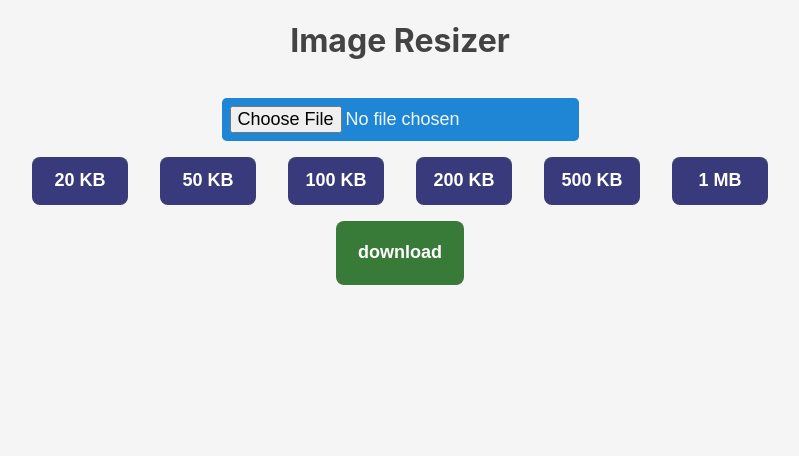
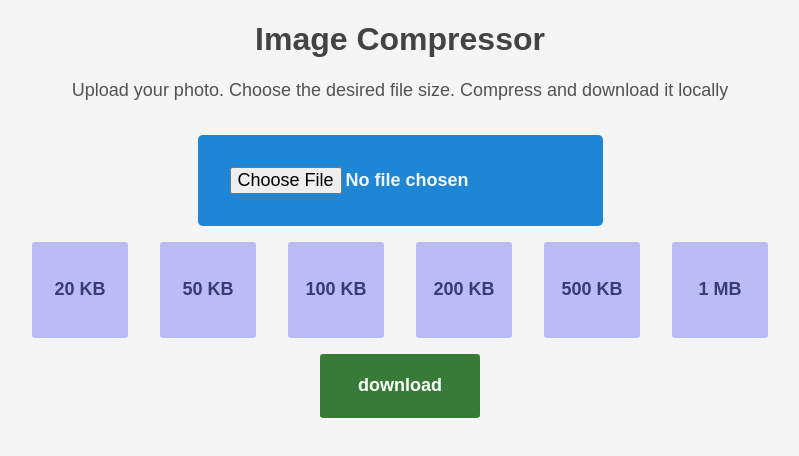
Before and after one commit to jitunayak/photo-comp, a React (Create React App) app: page / in a window 1280 px wide. Shown: the top 456 px of the page, without its empty margins (240-1039 px from the left). Built offline with nearby package versions, Linux system fonts and the light colour scheme.

Commit message:
added site visit counter

```diff
--- a/public/index.html
+++ b/public/index.html
@@ -31,7 +31,7 @@
     <noscript>You need to enable JavaScript to run this app.</noscript>
     <!-- <script async src="https://pagead2.googlesyndication.com/pagead/js/adsbygoogle.js?client=ca-pub-2777235616159998"
       crossorigin="anonymous"></script> -->
-
+    <script src="https://apps.elfsight.com/p/platform.js" defer></script>
     <div id="root">
       <!-- <ins class="adsbygoogle" style="display:block" data-ad-client="ca-pub-2777235616159998"
         data-ad-format="auto"></ins>
--- a/src/App.css
+++ b/src/App.css
@@ -28,17 +28,9 @@
   color: #61dafb;
 }
 
-@keyframes App-logo-spin {
-  from {
-    transform: rotate(0deg);
-  }
-  to {
-    transform: rotate(360deg);
-  }
-}
-
 body {
   background-color: #f5f5f5;
+  font-family: Arial, Helvetica, sans-serif;
 }
 .title {
   color: rgb(67, 67, 67);
@@ -49,9 +41,9 @@ body {
   color: white;
   font-size: large;
   font-weight: 600;
-  border-radius: 0.5rem;
+  border-radius: 0.2rem;
   height: 4rem;
-  width: 8rem;
+  width: 10rem;
   border-style: solid;
   border-width: 0ch;
 }
@@ -64,12 +56,12 @@ body {
 }
 
 .select-btn {
-  background-color: rgb(56, 58, 123);
-  color: white;
+  background-color: rgb(186, 188, 243);
+  color: rgb(56, 58, 123);
   font-size: large;
   font-weight: 600;
-  border-radius: 0.5rem;
-  height: 3rem;
+  border-radius: 0.2rem;
+  height: 6rem;
   width: 6rem;
   border-style: solid;
   border-width: 0ch;
@@ -92,10 +84,21 @@ body {
 .input-box {
   color: aliceblue;
   background-color: rgb(31, 134, 213);
-  padding: 0.5rem;
+  padding: 2rem;
   font-family: sans-serif;
   border-radius: 0.3rem;
   cursor: pointer;
   margin-top: 1rem;
   font-size: large;
+  font-weight: 600;
 }
+
+.description{
+  color: #525252;
+  font-size: large;
+}
+
+.visitor-counter{
+
+  margin: 10rem;
+}
--- a/src/App.js
+++ b/src/App.js
@@ -53,7 +53,11 @@ function App() {
 
   return (
     <div className="App">
-      <h1 className="title">Image Resizer</h1>
+      <h1 className="title">Image Compressor</h1>
+      <p className="description">
+        Upload your photo. Choose the desired file size. Compress and download
+        it locally
+      </p>
       <input
         className="input-box"
         name="file"
@@ -131,6 +135,9 @@ function App() {
           download
         </button>
       </div>
+      <div className="visitor-counter">
+        <div class="elfsight-app-a134bdf7-4307-4ee9-99d0-1c2c114c3234"></div>
+      </div>
     </div>
   );
 }
```
